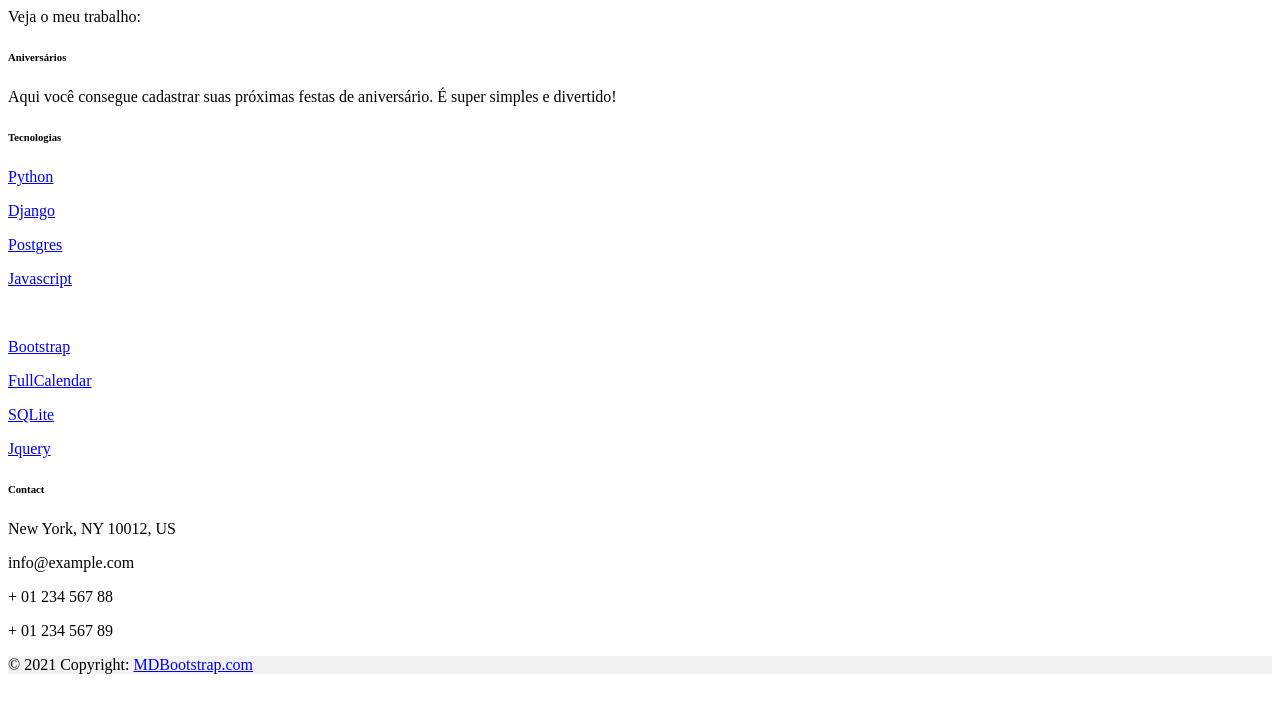
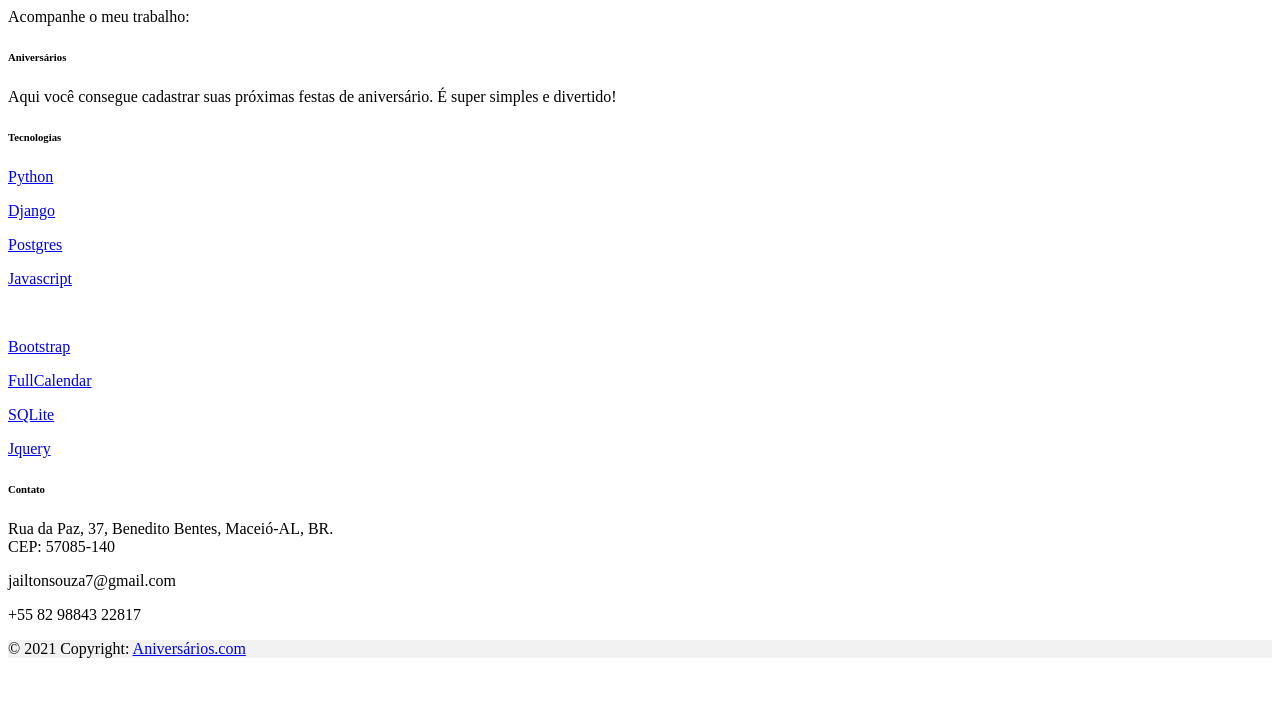
Before and after one commit to Jailtons7/aniversarios, a Django app: template templates/aniversarios/footer.html in a window 1280 px wide. Shown: the top 713 px of the page. Run offline with Django 3.2, Linux system fonts and the light colour scheme; the template is opened without the code that fills it, so the values that code supplies are empty.

Commit message:
Removendo comentários footer

```diff
--- a/templates/aniversarios/footer.html
+++ b/templates/aniversarios/footer.html
@@ -1,13 +1,9 @@
 <footer class="text-center text-lg-start bg-light text-muted">
-    <!-- Section: Social media -->
     <section class="d-flex justify-content-center justify-content-lg-between p-4 border-bottom">
-        <!-- Left -->
         <div class="me-5 d-none d-lg-block">
-            <span>Veja o meu trabalho:</span>
+            <span>Acompanhe o meu trabalho:</span>
         </div>
-        <!-- Left -->
 
-        <!-- Right -->
         <div>
             <a href="https://gitlab.com/jailtonsilva" target="_blank" class="me-4 text-reset">
                 <i class="fab fa-gitlab"></i>
@@ -19,31 +15,23 @@
                 <i class="fab fa-github"></i>
             </a>
         </div>
-        <!-- Right -->
+
     </section>
-    <!-- Section: Social media -->
 
-    <!-- Section: Links  -->
     <section class="">
         <div class="container text-center text-md-start mt-5">
-            <!-- Grid row -->
             <div class="row mt-3">
-                <!-- Grid column -->
                 <div class="col-md-3 col-lg-4 col-xl-3 mx-auto mb-4">
-                    <!-- Content -->
                     <h6 class="text-uppercase fw-bold mb-4 pb-3">
-                        <i rel="icon" s></i>Aniversários
+                        <i rel="icon"></i>Aniversários
                     </h6>
                     <p>
                         Aqui você consegue cadastrar suas próximas festas de aniversário.
                         É super simples e divertido!
                     </p>
                 </div>
-                <!-- Grid column -->
 
-                <!-- Grid column -->
                 <div class="col-md-2 col-lg-2 col-xl-2 mx-auto mb-4">
-                    <!-- Links -->
                     <h6 class="text-uppercase fw-bold mb-4">
                         Tecnologias
                     </h6>
@@ -60,11 +48,9 @@
                         <a href="#!" class="text-reset">Javascript</a>
                     </p>
                 </div>
-                <!-- Grid column -->
 
-                <!-- Grid column -->
                 <div class="col-md-3 col-lg-2 col-xl-2 mx-auto mb-4">
-                    <!-- Links -->
+
                     <div class="text-uppercase fw-bold mb-4">
                         &nbsp;
                     </div>
@@ -81,33 +67,24 @@
                         <a href="#!" class="text-reset">Jquery</a>
                     </p>
                 </div>
-                <!-- Grid column -->
 
-                <!-- Grid column -->
                 <div class="col-md-4 col-lg-3 col-xl-3 mx-auto mb-md-0 mb-4">
-                    <!-- Links -->
                     <h6 class="text-uppercase fw-bold mb-4">
-                        Contact
+                        Contato
                     </h6>
-                    <p><i class="fas fa-home me-3"></i> New York, NY 10012, US</p>
+                    <p><i class="fas fa-home me-3"></i>Rua da Paz, 37, Benedito Bentes, Maceió-AL, BR.<br> CEP: 57085-140</p>
                     <p>
                         <i class="fas fa-envelope me-3"></i>
-                        info@example.com
+                        jailtonsouza7@gmail.com
                     </p>
-                    <p><i class="fas fa-phone me-3"></i> + 01 234 567 88</p>
-                    <p><i class="fas fa-print me-3"></i> + 01 234 567 89</p>
+                    <p><i class="fas fa-phone me-3"></i> +55 82 98843 22817</p>
                 </div>
-                <!-- Grid column -->
             </div>
-            <!-- Grid row -->
         </div>
     </section>
-    <!-- Section: Links  -->
 
-    <!-- Copyright -->
     <div class="text-center p-4" style="background-color: rgba(0, 0, 0, 0.05);">
         © 2021 Copyright:
-        <a class="text-reset fw-bold" href="https://mdbootstrap.com/">MDBootstrap.com</a>
+        <a class="text-reset fw-bold" href="{% url 'aniversarios:aniversarios_list' %}">Aniversários.com</a>
     </div>
-    <!-- Copyright -->
 </footer>
```
